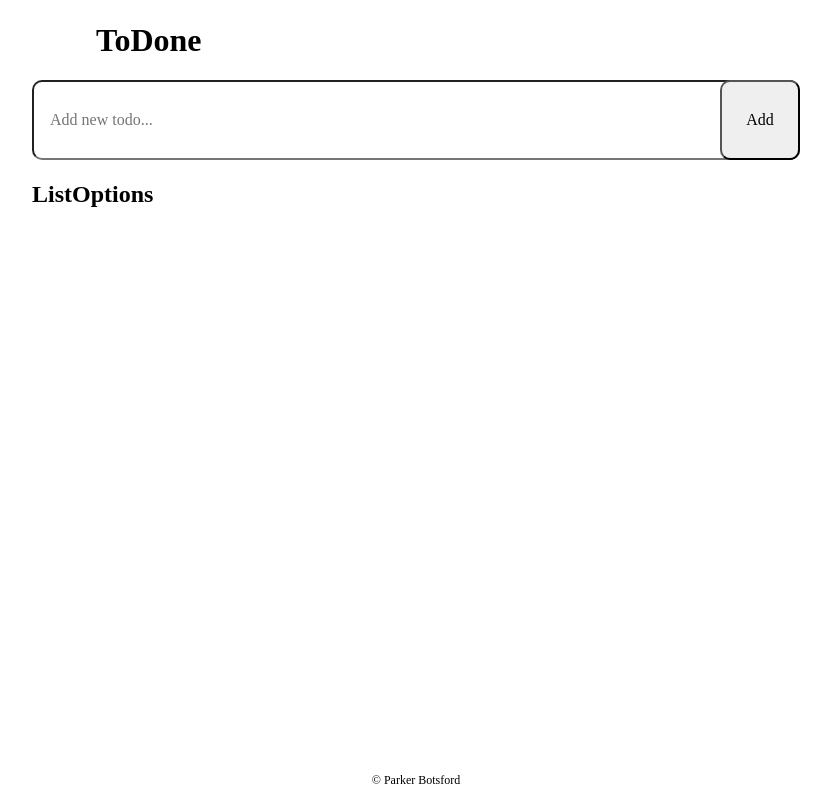
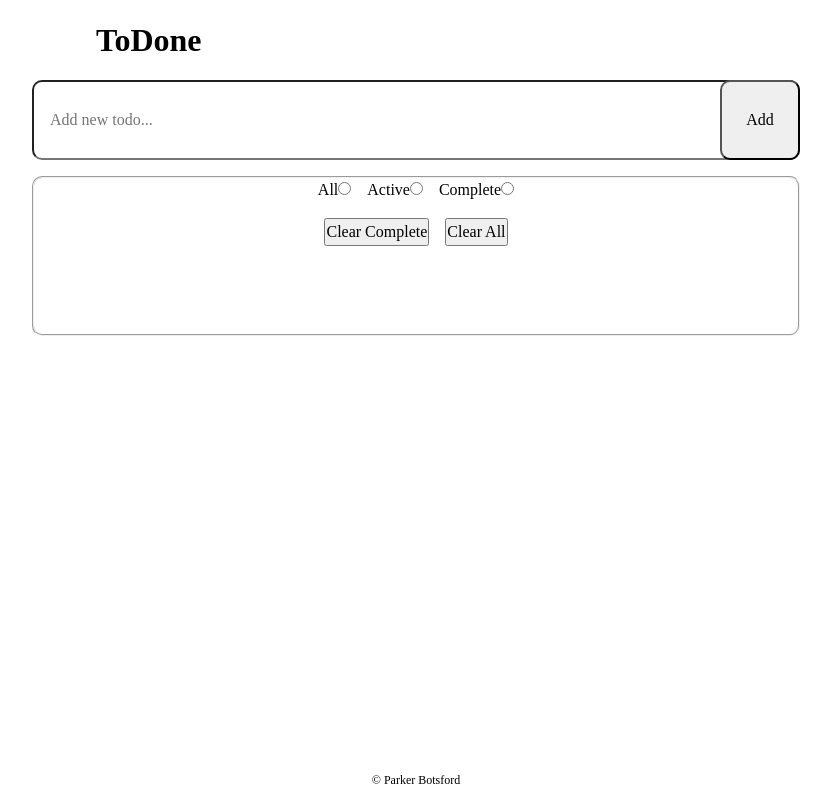
Before and after one commit to parbots/todone, a Next.js app: page / in a window 1280 px wide. Shown: the whole page, without its empty margins (224-1055 px from the left). Built offline with nearby package versions, Linux system fonts and the light colour scheme.

Commit message:
Add ListOptions component and remove item functionality

```diff
--- a/components/ListOptions/ListOptions.module.css
+++ b/components/ListOptions/ListOptions.module.css
@@ -0,0 +1,27 @@
+.listOptions {
+    width: 60vw;
+    height: 10rem;
+
+    display: flex;
+    flex-direction: column;
+    align-items: center;
+    gap: 1rem;
+
+    border-radius: 10px;
+}
+
+.section {
+    flex: 1;
+    display: flex;
+    justify-content: center;
+    align-items: center;
+    gap: 1rem;
+}
+
+.radioLabel {
+    cursor: pointer;
+}
+
+/* .radioInput {
+    display: none;
+} */
--- a/components/ListOptions/ListOptions.tsx
+++ b/components/ListOptions/ListOptions.tsx
@@ -1,12 +1,50 @@
+import styles from './ListOptions.module.css';
 
-import styles from './ListOptions.module.css'
-import React from 'react';
+type OptionsProps = {
+    removeAll: Function;
+    removeComplete: Function;
+};
 
-const ListOptions = () => {
+const ListOptions = ({ removeAll, removeComplete }: OptionsProps) => {
     return (
-        <div>
-            <h1>ListOptions</h1>
-        </div>
+        <fieldset className={styles.listOptions}>
+            <section className={styles.section}>
+                <label htmlFor='all' className={styles.radioLabel}>
+                    All
+                    <input
+                        type='radio'
+                        name='filter'
+                        id='all'
+                        value='all'
+                        className={styles.radioInput}
+                    />
+                </label>
+                <label htmlFor='active' className={styles.radioLabel}>
+                    Active
+                    <input
+                        type='radio'
+                        name='filter'
+                        id='active'
+                        value='active'
+                        className={styles.radioInput}
+                    />
+                </label>
+                <label htmlFor='complete' className={styles.radioLabel}>
+                    Complete
+                    <input
+                        type='radio'
+                        name='filter'
+                        id='complete'
+                        value='active'
+                        className={styles.radioInput}
+                    />
+                </label>
+            </section>
+            <section className={styles.section}>
+                <button onClick={() => removeComplete()}>Clear Complete</button>
+                <button onClick={() => removeAll()}>Clear All</button>
+            </section>
+        </fieldset>
     );
 };
 
--- a/pages/index.tsx
+++ b/pages/index.tsx
@@ -41,6 +41,20 @@ const ToDone: NextPage = () => {
         );
     };
 
+    // Remove all items
+    const removeAllItems = () => {
+        setItems([]);
+    };
+
+    // Remove completed items
+    const removeCompleteItems = () => {
+        setItems(
+            items.filter((item) => {
+                return !item.complete;
+            })
+        );
+    };
+
     // Complete an item
     const completeItem = (idToComplete: number) => {
         setItems(
@@ -67,7 +81,10 @@ const ToDone: NextPage = () => {
                     <AddItemForm addItem={addItem} />
                 </section>
                 <section className={styles.section}>
-                    <ListOptions />
+                    <ListOptions
+                        removeAll={removeAllItems}
+                        removeComplete={removeCompleteItems}
+                    />
                 </section>
                 <section className={styles.section}>
                     <List
```
